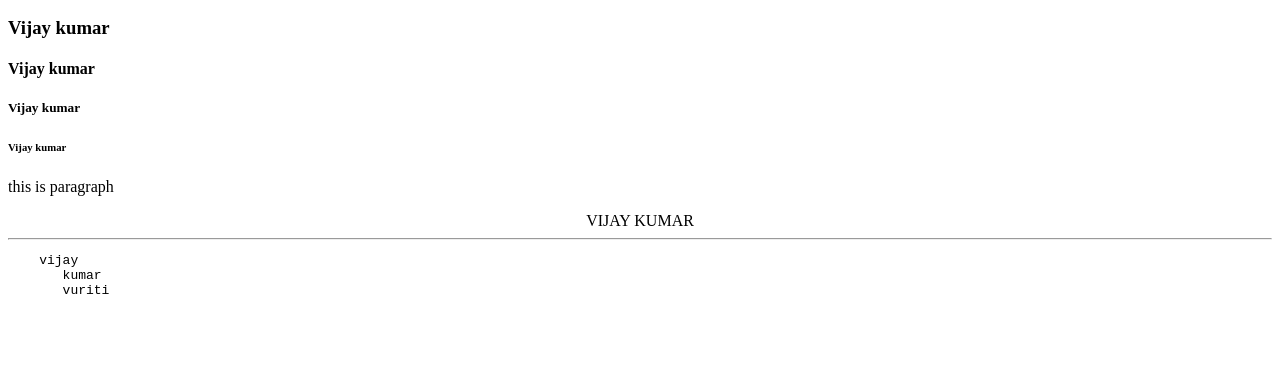
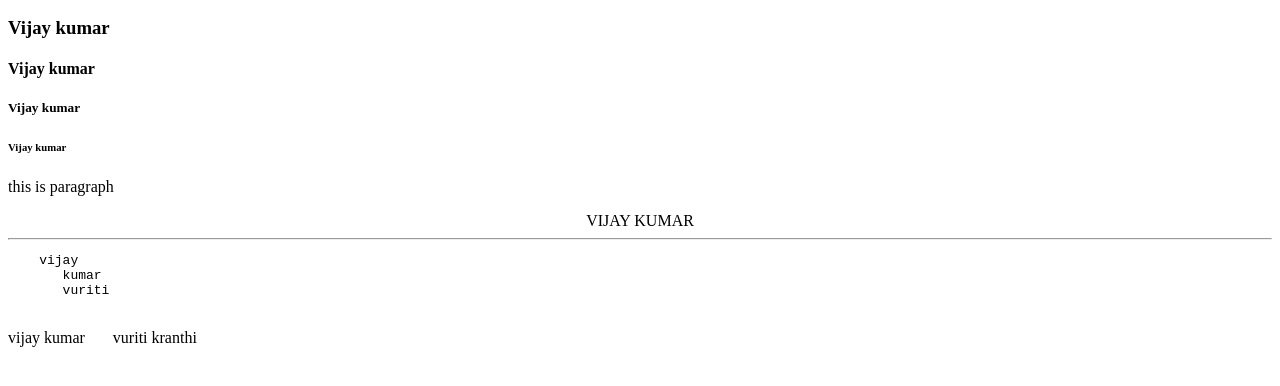
Before and after one commit to Vijay-kumar-vuriti2003/Frontend, a plain HTML site: page index.html in a window 1280 px wide. Shown: the part 172-558 px from the top of the page. Drawn offline with Linux system fonts and the light colour scheme.

Commit message:
second commit

```diff
--- a/index.html
+++ b/index.html
@@ -37,5 +37,7 @@
        kumar
        vuriti
   </pre>
+
+  <p> vijay kumar   &nbsp;  &nbsp; &nbsp;  vuriti  kranthi</p>
 </body>
 </html>
```
